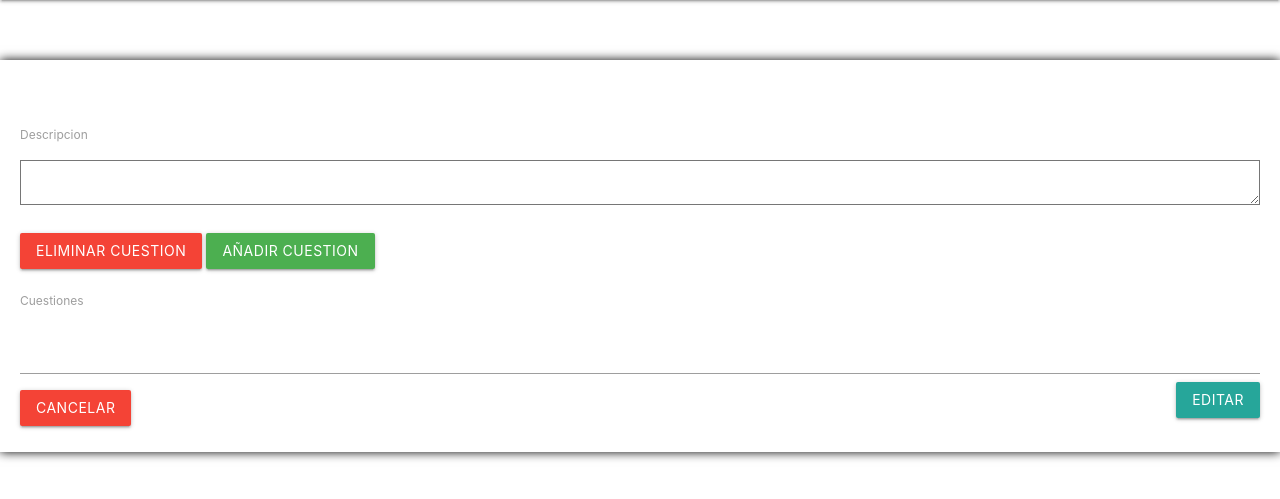
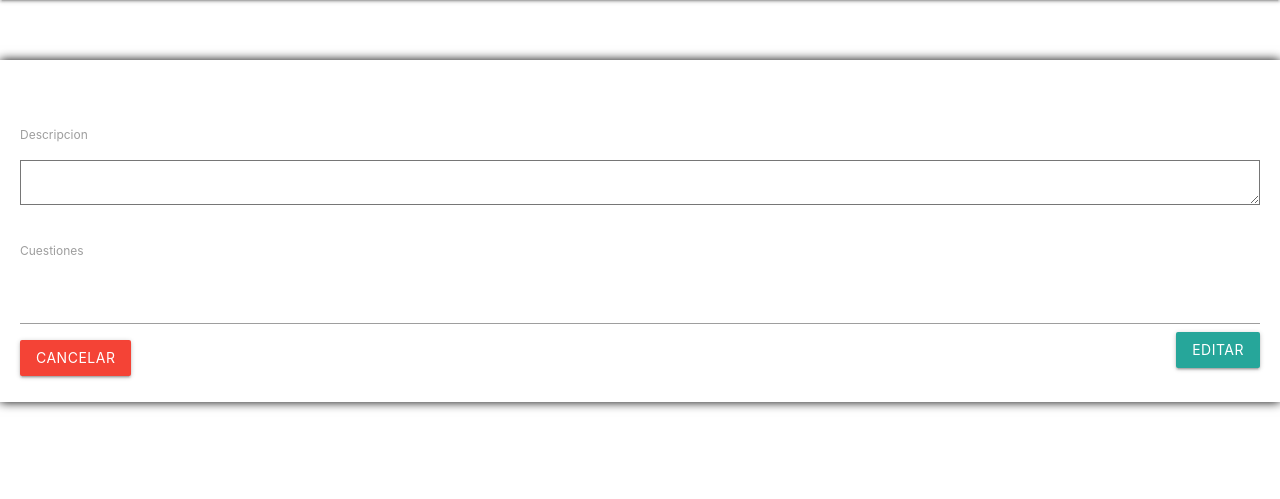
Before and after one commit to Rafa2410/Atenea, a Symfony app: template templates/aspecto/edit.html.twig in a window 1280 px wide. Shown: the part 64-563 px from the top of the page. Run offline with Twig, Linux system fonts and the light colour scheme; the template is opened without the code that fills it, so the values that code supplies are empty; form fields are guessed from the names that the template uses; some libraries are stand-ins or nearby versions.

Commit message:
Cambios al editar aspecto

```diff
--- a/templates/aspecto/edit.html.twig
+++ b/templates/aspecto/edit.html.twig
@@ -6,10 +6,6 @@
 <h3>{{ title }}</h3>
 {{ form_start(form) }}
         {{ form_row(form.descripcion) }}
-    <button type="submit" class="btn btn-lg btn-primary red" onClick="eliminarCuestionDeAspecto();"><a
-                style="color:white;">Eliminar Cuestion</a></button>
-    <button type="submit" class="btn btn-lg btn-primary green" onClick="eliminarCuestionDeAspecto();"><a
-                style="color:white;">Añadir Cuestion</a></button>
         {{ form_row(form.cuestiones) }}
 
     <button class="btn waves-effect waves-light right" type="submit">Editar</button>
```
Also changed, not shown: src/Controller/AspectoController.php (+10 -2 lines).
